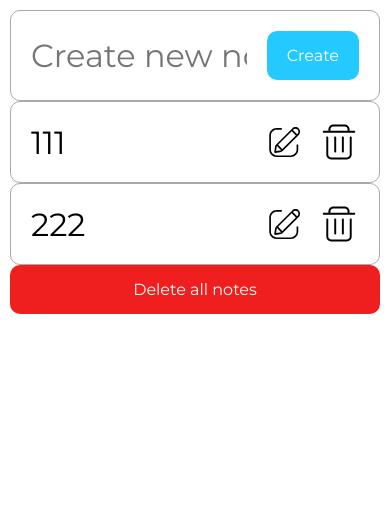
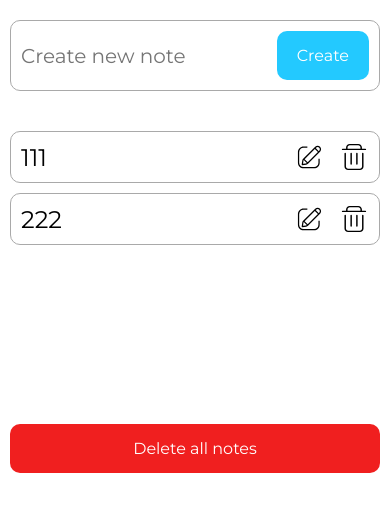
Before and after one commit to Alissse271/notes-app, a React (Create React App) app: page / in a window 390 px wide. Shown: the top 512 px of the page. Built offline with nearby package versions, Linux system fonts and the light colour scheme.

Commit message:
feat(ui): add styles for mobile version

```diff
--- a/src/components/CreateNoteBlock/styles.ts
+++ b/src/components/CreateNoteBlock/styles.ts
@@ -10,6 +10,11 @@ const Container = styled.form`
 
     border: 1px solid #a9a9a9;
     border-radius: 10px;
+
+    @media (max-width: 475px) {
+        column-gap: 10px;
+        padding: 10px;
+    }
 `;
 const StyledInput = styled.input`
     width: 100%;
@@ -20,6 +25,10 @@ const StyledInput = styled.input`
     &:focus-visible {
         outline: none;
     }
+
+    @media (max-width: 475px) {
+        font-size: 20px;
+    }
 `;
 const ErrorMessage = styled.p`
     color: #f01f1f;
--- a/src/components/IconButton/styles.ts
+++ b/src/components/IconButton/styles.ts
@@ -6,6 +6,11 @@ const StyledButton = styled.button<{ iconSrc: string }>`
 
     background-color: transparent;
     background: center center no-repeat url(${({ iconSrc }) => `${iconSrc}`});
+
+    @media (max-width: 475px) {
+        width: 30px;
+        height: 30px;
+    }
 `;
 
 export { StyledButton };
--- a/src/components/Input/styles.ts
+++ b/src/components/Input/styles.ts
@@ -9,6 +9,10 @@ const StyledInput = styled.input`
     &:focus-visible {
         outline: none;
     }
+
+    @media (max-width: 475px) {
+        font-size: 24px;
+    }
 `;
 
 export { StyledInput };
--- a/src/components/NotesItem/styles.ts
+++ b/src/components/NotesItem/styles.ts
@@ -10,10 +10,19 @@ const StyledNotesItem = styled.li`
 
     border: 1px solid #a9a9a9;
     border-radius: 10px;
+
+    @media (max-width: 475px) {
+        column-gap: 10px;
+        padding: 10px;
+    }
 `;
 
 const NoteText = styled.span`
     font-size: 32px;
+
+    @media (max-width: 475px) {
+        font-size: 24px;
+    }
 `;
 const ButtonsContainer = styled.div`
     display: flex;
--- a/src/components/NotesList/styles.ts
+++ b/src/components/NotesList/styles.ts
@@ -1,5 +1,23 @@
 import styled from 'styled-components';
 
-const StyledNotesList = styled.ul``;
+const StyledNotesList = styled.ul`
+    display: flex;
+    flex-direction: column;
+    row-gap: 10px;
+
+    min-height: 30vh;
+    max-height: 70vh;
+
+    margin: 40px 0;
+
+    overflow: auto;
+
+    -ms-overflow-style: none;
+    scrollbar-width: none;
+
+    &::-webkit-scrollbar {
+        width: 0;
+    }
+`;
 
 export { StyledNotesList };
--- a/src/templates/MainTemplate/MainTemplate.tsx
+++ b/src/templates/MainTemplate/MainTemplate.tsx
@@ -1,4 +1,4 @@
-import { StyledMainTemplate, StyledButton } from './styles';
+import { StyledMainTemplate, StyledButton, EmptyList, Text } from './styles';
 import { CreateNoteBlock, NotesList } from 'components';
 import { useNotesContext } from 'context';
 
@@ -10,7 +10,13 @@ export const MainTemplate = () => {
     return (
         <StyledMainTemplate>
             <CreateNoteBlock />
-            <NotesList notes={notes} />
+            {notes.length ? (
+                <NotesList notes={notes} />
+            ) : (
+                <EmptyList>
+                    <Text>Create some notes!</Text>
+                </EmptyList>
+            )}
             <StyledButton
                 type={'button'}
                 label="Delete all notes"
--- a/src/templates/MainTemplate/styles.ts
+++ b/src/templates/MainTemplate/styles.ts
@@ -6,10 +6,27 @@ const StyledMainTemplate = styled.div`
     width: 100%;
 
     margin: 0 auto;
-    padding: 10px;
+    padding: 20px 10px;
 `;
 const StyledButton = styled(Button)`
     width: 100%;
 `;
+const EmptyList = styled.div`
+    display: flex;
+    justify-content: center;
+    align-items: center;
 
-export { StyledMainTemplate, StyledButton };
+    min-height: 30vh;
+    max-height: 70vh;
+
+    margin: 40px 0;
+`;
+const Text = styled.p`
+    font-size: 32px;
+
+    @media (max-width: 425px) {
+        font-size: 24px;
+    }
+`;
+
+export { StyledMainTemplate, StyledButton, EmptyList, Text };
```
